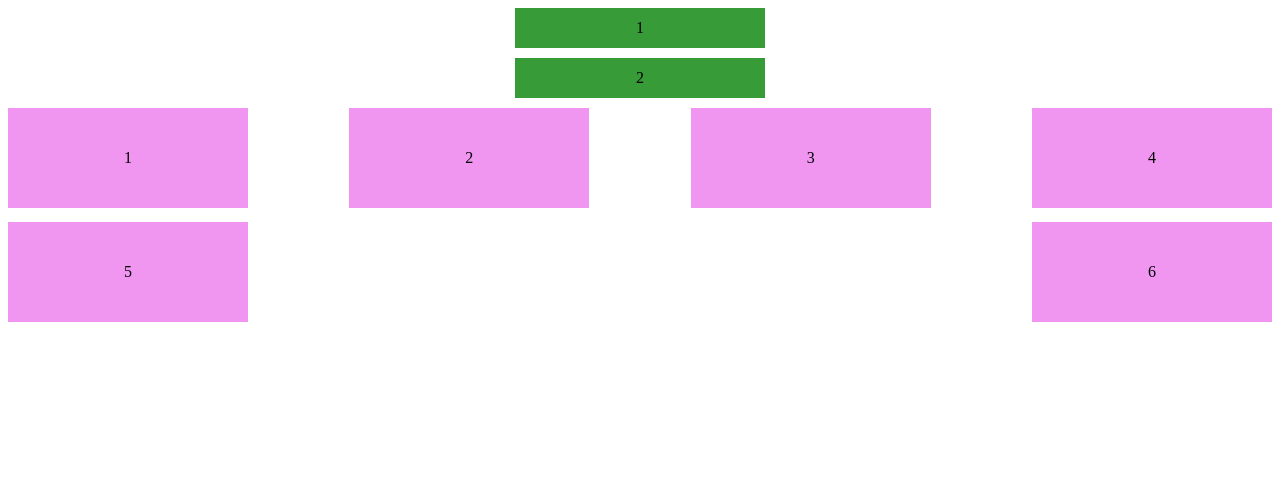
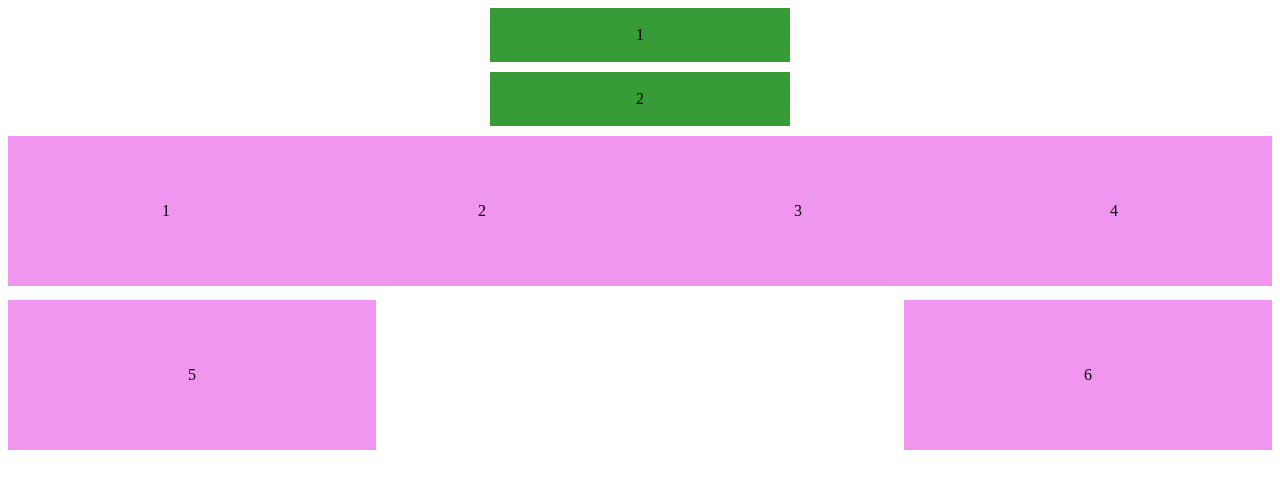
Before and after one commit to akashalokhande/Akash_Lokhande_Frontend_3_29th_sept, a plain HTML site: page index.html in a window 1280 px wide. Drawn offline with Linux system fonts and the light colour scheme.

Commit message:
some changes

```diff
--- a/CSS/Style.css
+++ b/CSS/Style.css
@@ -10,8 +10,8 @@
 }
 
 .card-1 {
-  height: 40px;
-  width: 250px;
+  height: 54px;
+  width: 300px;
   background-color: rgba(0, 128, 0, 0.783);
   display: flex;
   justify-content: center;
@@ -31,8 +31,8 @@
 }
 
 .cards {
-  height: 100px;
-  width: 240px;
+  height: 150px;
+  width: 23rem;
   background-color: rgba(238, 130, 238, 0.846);
   display: flex;
   justify-content: center;
```
